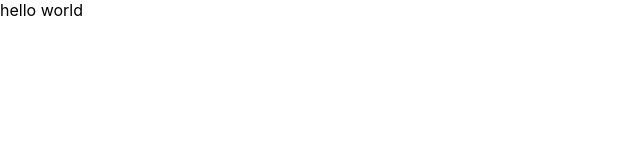
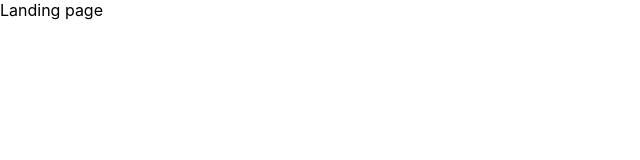
Before and after one commit to 6JoeB/stream-share, a React (Create React App) app in the folder frontend/: page / in a window 1280 px wide. Shown: the top 160 px of the page, without its empty margins (0-640 px from the left). Built offline with nearby package versions, Linux system fonts and the light colour scheme.

Commit message:
Created components folder and LandingPage at route /

```diff
--- a/frontend/package.json
+++ b/frontend/package.json
@@ -8,6 +8,7 @@
     "@testing-library/user-event": "^12.1.10",
     "react": "^17.0.1",
     "react-dom": "^17.0.1",
+    "react-router-dom": "^5.2.0",
     "react-scripts": "4.0.3",
     "web-vitals": "^1.0.1"
   },
--- a/frontend/src/App.js
+++ b/frontend/src/App.js
@@ -1,7 +1,16 @@
-import "./App.css";
+import React from "react";
+import { BrowserRouter as Router, Switch, Route } from "react-router-dom";
 
-function App() {
-	return <div>hello world</div>;
-}
+import Landing from "./components/layout/LandingPage";
+
+const App = () => {
+	return (
+		<Router>
+			<Switch>
+				<Route exact path='/' component={Landing} />
+			</Switch>
+		</Router>
+	);
+};
 
 export default App;
--- /dev/null
+++ b/frontend/src/components/layout/LandingPage.jsx
@@ -0,0 +1,7 @@
+import React from "react";
+
+const LandingPage = () => {
+	return <div>Landing page</div>;
+};
+
+export default LandingPage;
--- /dev/null
+++ b/frontend/src/components/routing/Routes.js
@@ -0,0 +1,6 @@
+import React from "react";
+import { Switch, Route } from "react-router-dom";
+
+export const Routes = () => {
+	return <Switch></Switch>;
+};
--- a/frontend/src/index.js
+++ b/frontend/src/index.js
@@ -2,7 +2,6 @@
 import ReactDOM from "react-dom";
 import "./index.css";
 import App from "./App";
-import reportWebVitals from "./reportWebVitals";
 
 ReactDOM.render(
 	<React.StrictMode>
@@ -10,8 +9,3 @@
 	</React.StrictMode>,
 	document.getElementById("root")
 );
-
-// If you want to start measuring performance in your app, pass a function
-// to log results (for example: reportWebVitals(console.log))
-// or send to an analytics endpoint. Learn more: https://bit.ly/CRA-vitals
-reportWebVitals();
--- a/frontend/src/reportWebVitals.js
+++ /dev/null
@@ -1,13 +0,0 @@
-const reportWebVitals = onPerfEntry => {
-  if (onPerfEntry && onPerfEntry instanceof Function) {
-    import('web-vitals').then(({ getCLS, getFID, getFCP, getLCP, getTTFB }) => {
-      getCLS(onPerfEntry);
-      getFID(onPerfEntry);
-      getFCP(onPerfEntry);
-      getLCP(onPerfEntry);
-      getTTFB(onPerfEntry);
-    });
-  }
-};
-
-export default reportWebVitals;
```
Also changed, not shown: 1 other file (tests, documents, lock files or other folders).
